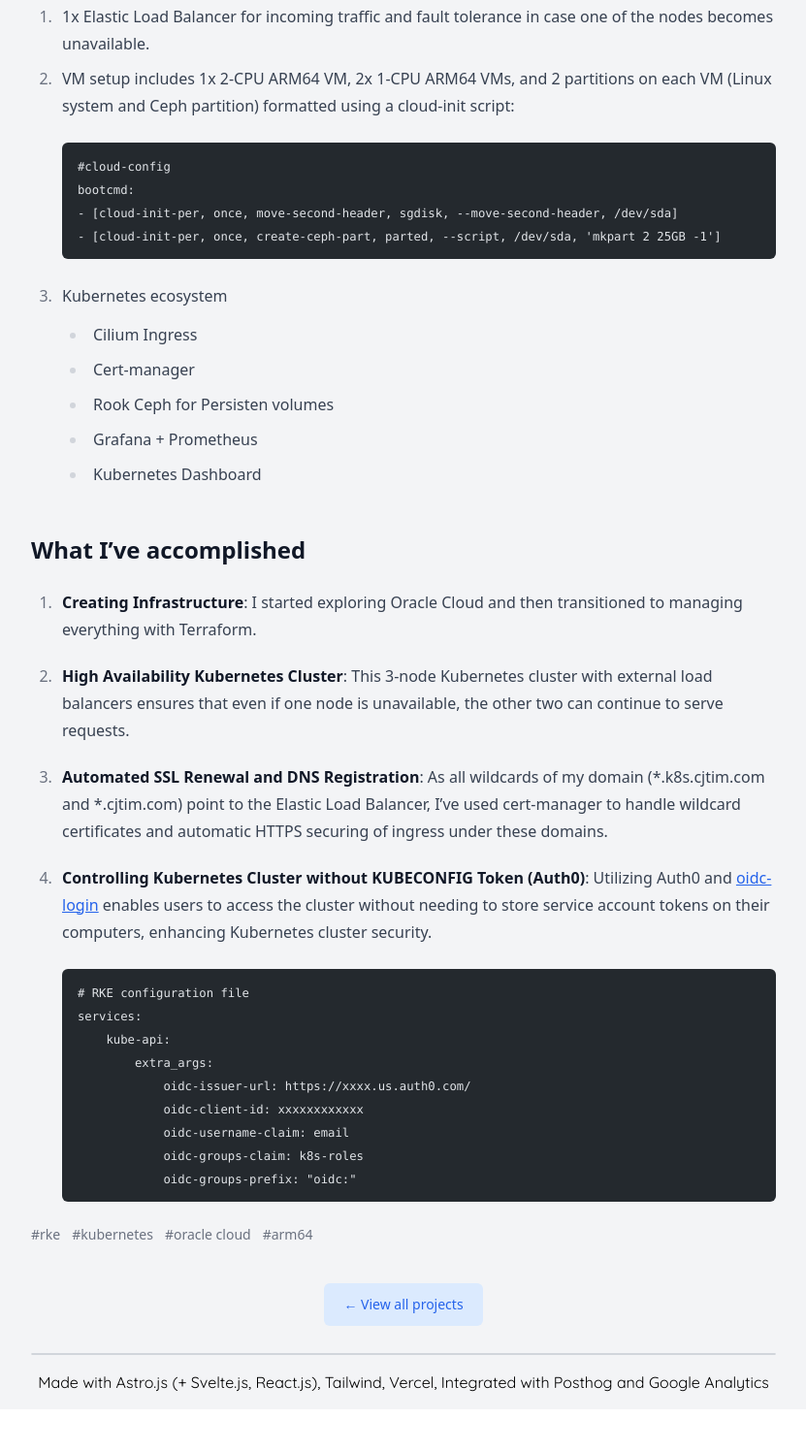
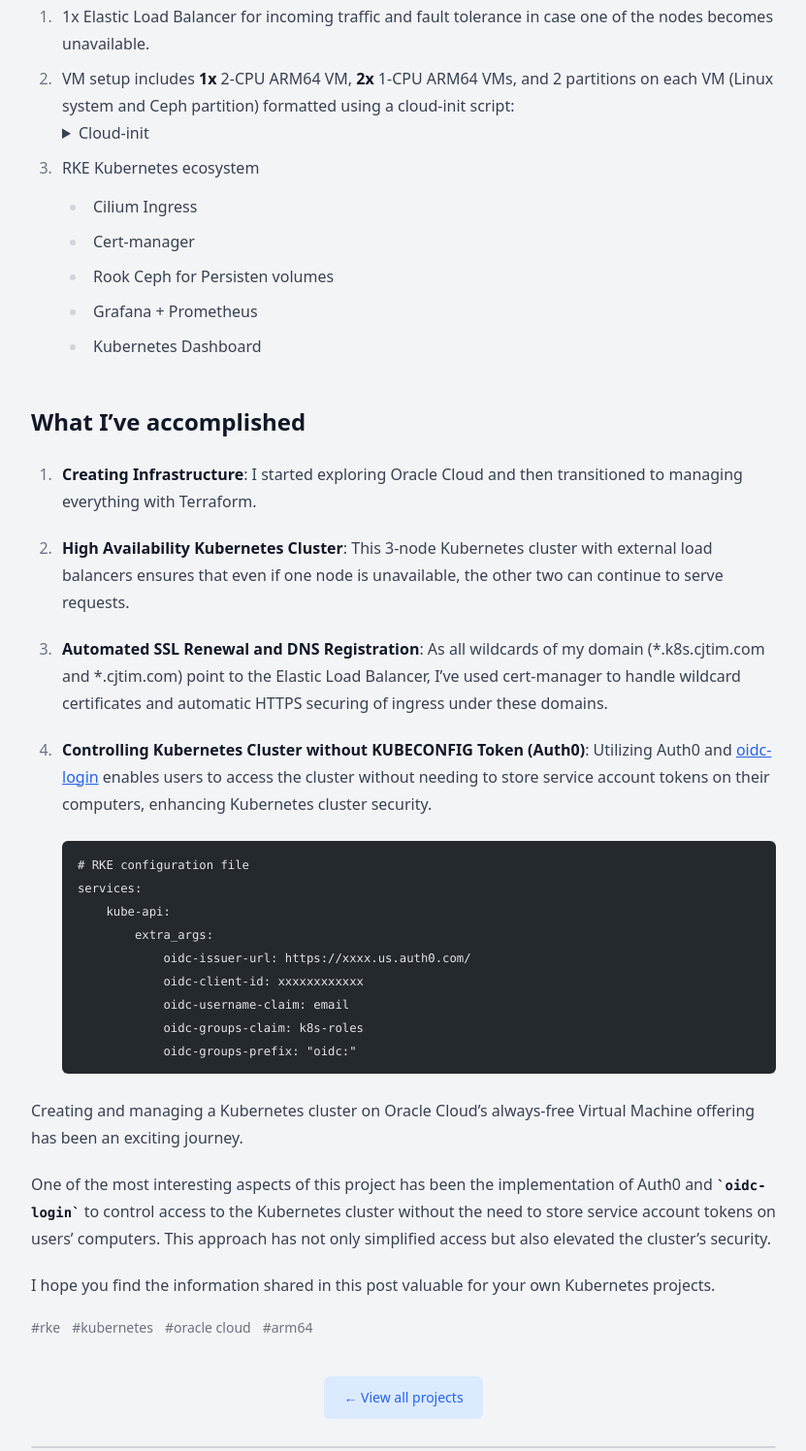
Before and after one commit to cjtim/cjtim.github.io, an Astro site: page /projects/1-rancher in a window 1280 px wide. Shown: the part 1603-3099 px from the top of the page at 97% size, without its empty margins (224-1055 px from the left). Before the commit the page ends 3056 px from the top, so only its background shows below. Built offline with nearby package versions, Linux system fonts and the light colour scheme; Astro itself is replaced by a stand-in of ours; code samples lack their colours.

Commit message:
update rancher and renovatebot project

````diff
--- a/src/content/projects/1-rancher.md
+++ b/src/content/projects/1-rancher.md
@@ -25,14 +25,16 @@
 
 ## My Setup
 1. 1x Elastic Load Balancer for incoming traffic and fault tolerance in case one of the nodes becomes unavailable.
-2. VM setup includes 1x 2-CPU ARM64 VM, 2x 1-CPU ARM64 VMs, and 2 partitions on each VM (Linux system and Ceph partition) formatted using a cloud-init script:
-    ```yaml
-    #cloud-config
-    bootcmd:
-    - [cloud-init-per, once, move-second-header, sgdisk, --move-second-header, /dev/sda]
-    - [cloud-init-per, once, create-ceph-part, parted, --script, /dev/sda, 'mkpart 2 25GB -1']
-    ```
-2. Kubernetes ecosystem
+2. VM setup includes **1x** 2-CPU ARM64 VM, **2x** 1-CPU ARM64 VMs, and 2 partitions on each VM (Linux system and Ceph partition) formatted using a cloud-init script:
+    <details class="cursor-pointer">
+        <summary>Cloud-init</summary>
+        This script helps create second partition (/dev/sdb) 25GB size. If original block storage is 100GB (outcome 75GB and 25GB).
+        #cloud-config
+        bootcmd:
+        - [cloud-init-per, once, move-second-header, sgdisk, --move-second-header, /dev/sda]
+        - [cloud-init-per, once, create-ceph-part, parted, --script, /dev/sda, 'mkpart 2 25GB -1']
+    </details>
+2. RKE Kubernetes ecosystem
     * Cilium Ingress
     * Cert-manager
     * Rook Ceph for Persisten volumes
@@ -60,3 +62,9 @@
                 oidc-groups-claim: k8s-roles
                 oidc-groups-prefix: "oidc:"
     ```
+
+Creating and managing a Kubernetes cluster on Oracle Cloud's always-free Virtual Machine offering has been an exciting journey.
+
+One of the most interesting aspects of this project has been the implementation of Auth0 and `oidc-login` to control access to the Kubernetes cluster without the need to store service account tokens on users' computers. This approach has not only simplified access but also elevated the cluster's security.
+
+I hope you find the information shared in this post valuable for your own Kubernetes projects.
--- a/src/content/projects/2-renovatebot.md
+++ b/src/content/projects/2-renovatebot.md
@@ -15,7 +15,7 @@
 ---
 
 - [TL;DR](#tldr)
-- [The Story Unfolds](#the-story-unfolds)
+- [The Story](#the-story)
 - [The Technical Side](#the-technical-side)
 - [My Contribution Highlights](#my-contribution-highlights)
 
@@ -25,11 +25,11 @@
 
 In a nutshell, I managed to enhance Renovatebot's syntax parser within the Scala and Kotlin modules.
 
-## The Story Unfolds
+## The Story
 
 It all started back in July 2022 when I first came across Renovatebot. The goal was to enhance the developer experience within our company. After diving into the documentation and conducting thorough tests, I stumbled upon an issue with parsing Scala repositories. Scala allows variable lookup from inside a package definition, which can be seen in an example from IntelliJ [here](https://github.com/JetBrains/intellij-scala/blob/76efc6cfa54909926542d0138492d52a22aa65e3/project/dependencies.scala#L4).
 
-I tried my hand at configuring it for a while using the [regex Manager](https://docs.renovatebot.com/modules/manager/regex/), but the results weren't as impressive as I'd hoped. So, I made a bold decision – to do something I had never done before: clone the repository and rewrite the parser manager. To be honest, the code was quite a challenge, and testing it required writing some additional scripts.
+I tried my hand at configuring it using the [regex Manager](https://docs.renovatebot.com/modules/manager/regex/), but the results weren't as impressive as I'd hoped. So, I made a bold decision – to do something I had never done before: clone the repository and rewrite the parser manager. To be honest, the code was quite a challenge, and testing it required writing some additional scripts.
 
 ## The Technical Side
 
````
